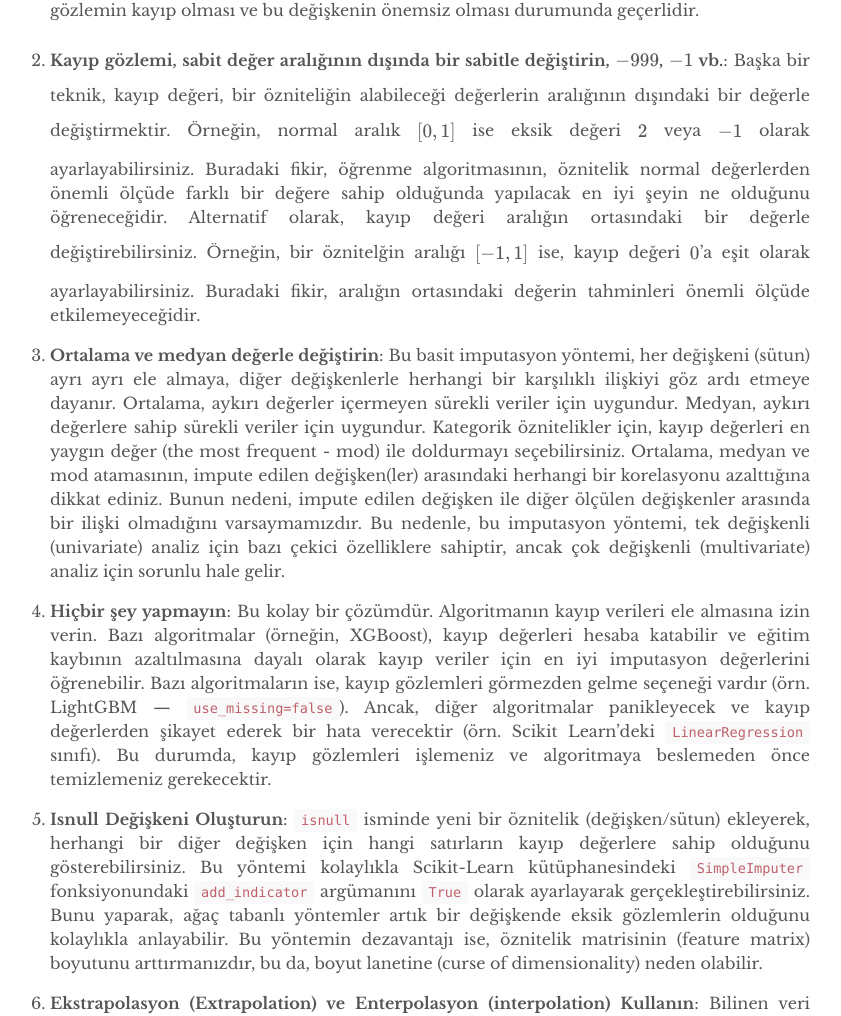
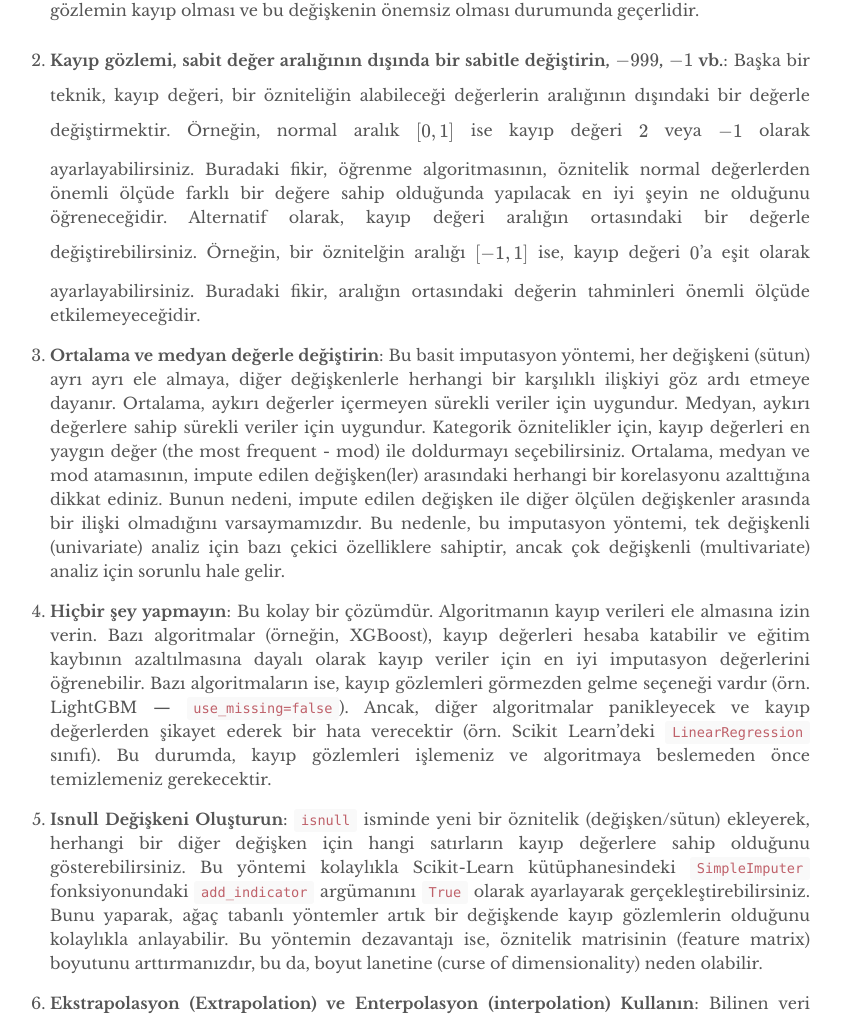
Before and after one commit to mmuratarat/turkish, a Jekyll site: the page built from _posts/2022-02-13-handling_missing_values_in_ML.md, in a window 1280 px wide and 1400 px high, scrolled down 1734 px. Shown: the part 139-1155 px from the top of the window, without its empty margins (230-1071 px from the left). Built offline with Jekyll 4.4.1, drawn with Linux system fonts in a browser that asks for light colours; nearby versions of some CDN libraries; formulas are drawn with MathJax 3; comment, search, counter and statistics services are not loaded.

Commit message:
Update 2022-02-13-handling_missing_values_in_ML.md

```diff
--- a/_posts/2022-02-13-handling_missing_values_in_ML.md
+++ b/_posts/2022-02-13-handling_missing_values_in_ML.md
@@ -30,13 +30,13 @@ Birçok makine öğrenmesi algoritması kayıp gözlemleri desteklemediğinden,
 
 1. **Veri satırını veya tüm sütunu yoksayın**: Veri kümeniz yeterince büyükse, bazı eğitim örneklerini gözden çıkartabilirsiniz. Bu hızlı bir çözümdür ve tipik olarak kayıp gözlemlerin yüzdesinin nispeten düşük olduğu ($< \%5$) durumlarda tercih edilir. Kayıp gözlemlerden kurtulurken kullanabileceğiniz kirli bir yaklaşımdır ancak bilgi kaybına neden olabilir. Bununla birlikte, bazı durumlarda değişkenlerin geri kalanı mükemmel bir şekilde doldurulmuş ve bilgilendirici olsa bile, özniteliklerden (değişkenlerden) biri kayıp bir değere sahip olduğu için bir bütün gözlemi (satırı) veriden atmak, yapılmaması gereken bir durumdur. Bu nedenle, yalnızca satırdaki tüm değerler kayıp ise satırları bırakmayı seçmelisiniz. Bazen yalnızca en az 4 `NA`-olmayan değere sahip satırları tutmak isteyebilirsiniz (4 burada rastgele bir sayıdır). Bazen bazı kayıp değerleri olan bir sütundan (değişkenden) kurtulmak isteyebilirsiniz. Ancak bu yaklaşım, yalnızca verilerde $\%60$'tan fazla gözlemin kayıp olması ve bu değişkenin önemsiz olması durumunda geçerlidir.
 
-2. **Kayıp gözlemi, sabit değer aralığının dışında bir sabitle değiştirin, $-999$, $-1$ vb.**: Başka bir teknik, kayıp değeri, bir özniteliğin alabileceği değerlerin aralığının dışındaki bir değerle değiştirmektir. Örneğin, normal aralık $[0,1]$ ise eksik değeri $2$ veya $-1$ olarak ayarlayabilirsiniz. Buradaki fikir, öğrenme algoritmasının, öznitelik normal değerlerden önemli ölçüde farklı bir değere sahip olduğunda yapılacak en iyi şeyin ne olduğunu öğreneceğidir. Alternatif olarak, kayıp değeri aralığın ortasındaki bir değerle değiştirebilirsiniz. Örneğin, bir öznitelğin aralığı $[−1,1]$ ise, kayıp değeri $0$'a eşit olarak ayarlayabilirsiniz. Buradaki fikir, aralığın ortasındaki değerin tahminleri önemli ölçüde etkilemeyeceğidir.
+2. **Kayıp gözlemi, sabit değer aralığının dışında bir sabitle değiştirin, $-999$, $-1$ vb.**: Başka bir teknik, kayıp değeri, bir özniteliğin alabileceği değerlerin aralığının dışındaki bir değerle değiştirmektir. Örneğin, normal aralık $[0,1]$ ise kayıp değeri $2$ veya $-1$ olarak ayarlayabilirsiniz. Buradaki fikir, öğrenme algoritmasının, öznitelik normal değerlerden önemli ölçüde farklı bir değere sahip olduğunda yapılacak en iyi şeyin ne olduğunu öğreneceğidir. Alternatif olarak, kayıp değeri aralığın ortasındaki bir değerle değiştirebilirsiniz. Örneğin, bir öznitelğin aralığı $[−1,1]$ ise, kayıp değeri $0$'a eşit olarak ayarlayabilirsiniz. Buradaki fikir, aralığın ortasındaki değerin tahminleri önemli ölçüde etkilemeyeceğidir.
 
 3. **Ortalama ve medyan değerle değiştirin**: Bu basit imputasyon yöntemi, her değişkeni (sütun) ayrı ayrı ele almaya, diğer değişkenlerle herhangi bir karşılıklı ilişkiyi göz ardı etmeye dayanır. Ortalama, aykırı değerler içermeyen sürekli veriler için uygundur. Medyan, aykırı değerlere sahip sürekli veriler için uygundur. Kategorik öznitelikler için, kayıp değerleri en yaygın değer (the most frequent - mod) ile doldurmayı seçebilirsiniz. Ortalama, medyan ve mod atamasının, impute edilen değişken(ler) arasındaki herhangi bir korelasyonu azalttığına dikkat ediniz. Bunun nedeni, impute edilen değişken ile diğer ölçülen değişkenler arasında bir ilişki olmadığını varsaymamızdır. Bu nedenle, bu imputasyon yöntemi, tek değişkenli (univariate) analiz için bazı çekici özelliklere sahiptir, ancak çok değişkenli (multivariate) analiz için sorunlu hale gelir.
 
 4. **Hiçbir şey yapmayın**: Bu kolay bir çözümdür. Algoritmanın kayıp verileri ele almasına izin verin. Bazı algoritmalar (örneğin, XGBoost), kayıp değerleri hesaba katabilir ve eğitim kaybının azaltılmasına dayalı olarak kayıp veriler için en iyi imputasyon değerlerini öğrenebilir. Bazı algoritmaların ise, kayıp gözlemleri görmezden gelme seçeneği vardır (örn. LightGBM — `use_missing=false`). Ancak, diğer algoritmalar panikleyecek ve kayıp değerlerden şikayet ederek bir hata verecektir (örn. Scikit Learn'deki `LinearRegression` sınıfı). Bu durumda, kayıp gözlemleri işlemeniz ve algoritmaya beslemeden önce temizlemeniz gerekecektir.
 
-5. **Isnull Değişkeni Oluşturun**: `isnull` isminde yeni bir öznitelik (değişken/sütun) ekleyerek, herhangi bir diğer değişken için hangi satırların kayıp değerlere sahip olduğunu gösterebilirsiniz. Bu yöntemi kolaylıkla Scikit-Learn kütüphanesindeki `SimpleImputer` fonksiyonundaki `add_indicator` argümanını `True` olarak ayarlayarak gerçekleştirebilirsiniz. Bunu yaparak, ağaç tabanlı yöntemler artık bir değişkende eksik gözlemlerin olduğunu kolaylıkla anlayabilir. Bu yöntemin dezavantajı ise, öznitelik matrisinin (feature matrix) boyutunu arttırmanızdır, bu da, boyut lanetine (curse of dimensionality) neden olabilir.
+5. **Isnull Değişkeni Oluşturun**: `isnull` isminde yeni bir öznitelik (değişken/sütun) ekleyerek, herhangi bir diğer değişken için hangi satırların kayıp değerlere sahip olduğunu gösterebilirsiniz. Bu yöntemi kolaylıkla Scikit-Learn kütüphanesindeki `SimpleImputer` fonksiyonundaki `add_indicator` argümanını `True` olarak ayarlayarak gerçekleştirebilirsiniz. Bunu yaparak, ağaç tabanlı yöntemler artık bir değişkende kayıp gözlemlerin olduğunu kolaylıkla anlayabilir. Bu yöntemin dezavantajı ise, öznitelik matrisinin (feature matrix) boyutunu arttırmanızdır, bu da, boyut lanetine (curse of dimensionality) neden olabilir.
 
 6. **Ekstrapolasyon (Extrapolation) ve Enterpolasyon (interpolation) Kullanın**: Bilinen veri noktalarının ayrık bir kümesinin aralığındaki diğer gözlemlerden elde edilen değerleri tahmin etmeye çalışırlar.
 
```
